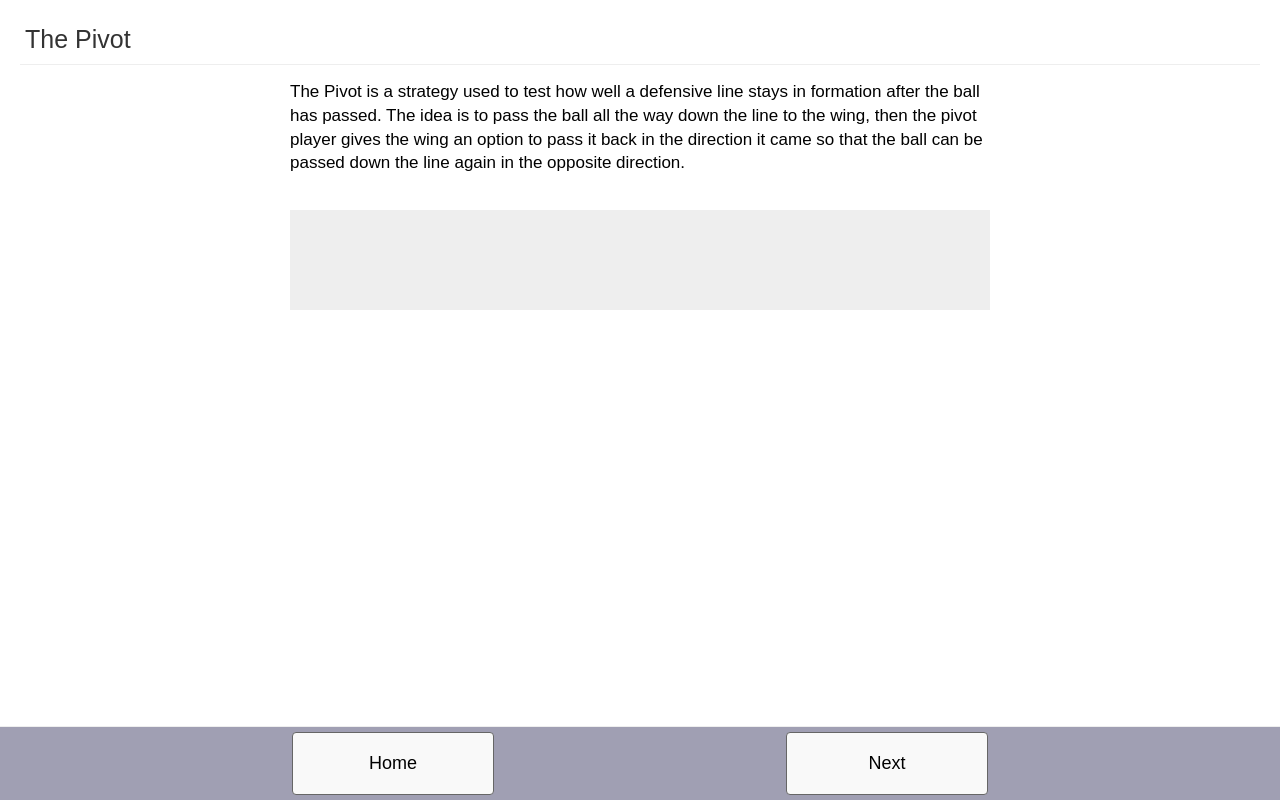
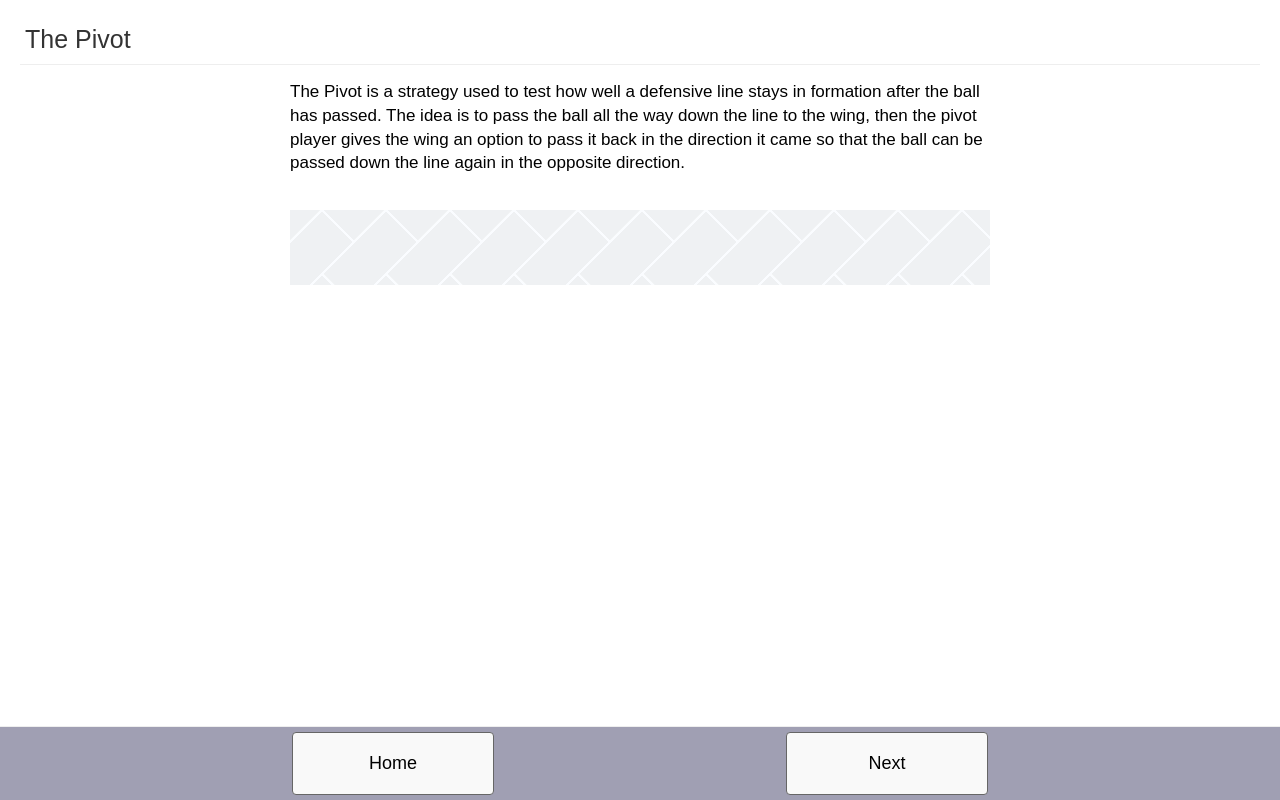
Before and after one commit to mushishi78/tag-book, a plain HTML site: page strategies/the-pivot.html in a window 1280 px wide. Drawn offline with Linux system fonts and the light colour scheme.

Commit message:
Make separator prettier

```diff
--- a/index.css
+++ b/index.css
@@ -77,9 +77,35 @@ body {
 
 .comments::before {
   content: " ";
-  border-top: 100px solid #eee;
+  height: 75px;
   display: block;
-  padding-bottom: 25px;
+  margin-bottom: 25px;
+  background: linear-gradient(
+      135deg,
+      #708090 21px,
+      #d9ecff 22px,
+      #d9ecff 24px,
+      transparent 24px,
+      transparent 67px,
+      #d9ecff 67px,
+      #d9ecff 69px,
+      transparent 69px
+    ),
+    linear-gradient(
+        225deg,
+        #708090 21px,
+        #d9ecff 22px,
+        #d9ecff 24px,
+        transparent 24px,
+        transparent 67px,
+        #d9ecff 67px,
+        #d9ecff 69px,
+        transparent 69px
+      )
+      0 64px;
+  background-color: #708090;
+  background-size: 64px 128px;
+  opacity: 0.1;
 }
 
 .page {
```
